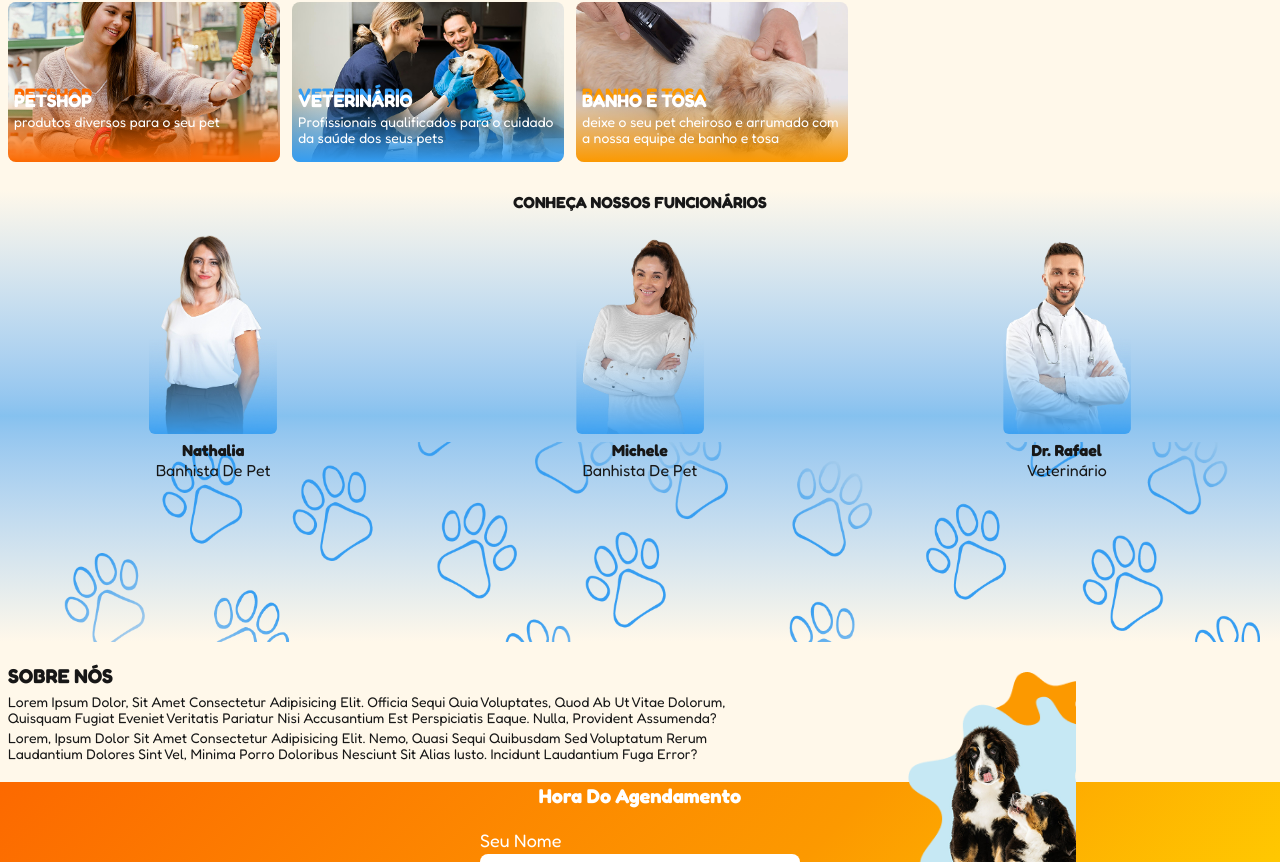
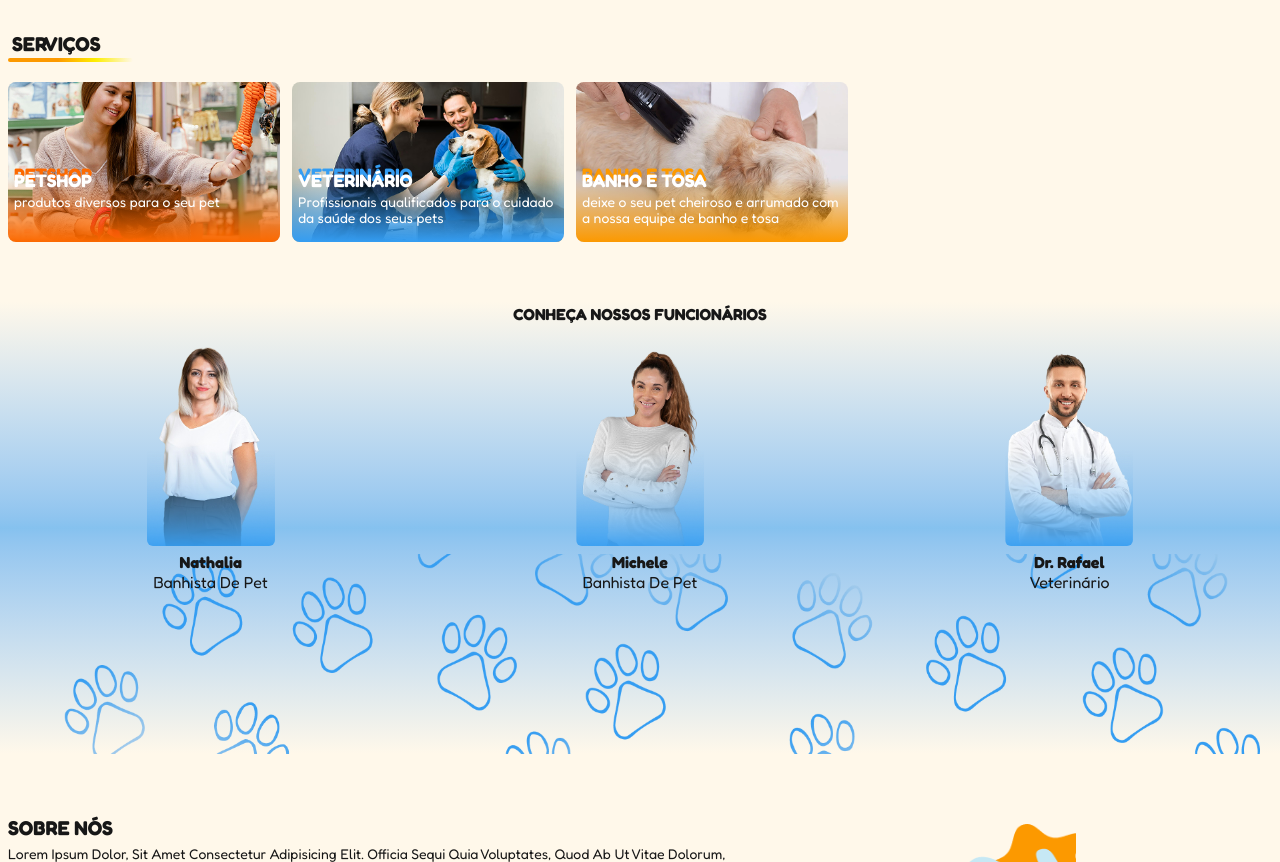
Before and after one commit to marcusvhx/pais-de-pet, a Next.js app: page / in a window 1280 px wide. Shown: the part 1738-2600 px from the top of the page. Built offline with nearby package versions, Linux system fonts and the light colour scheme.

Commit message:
ajuste de espaçamento

```diff
--- a/app/page.tsx
+++ b/app/page.tsx
@@ -10,7 +10,7 @@ export default function SPA() {
   return (
     <main>
       <Header />
-      <div className="flex flex-col gap-5">
+      <div className="flex flex-col gap-15">
         <Home />
         <Store />
         <Services />
--- a/components/Employees.tsx
+++ b/components/Employees.tsx
@@ -11,12 +11,12 @@ export default function Employees({}: {}) {
     { image: employee3, name: "Dr. Rafael", profession: "veterinário" },
   ];
   return (
-    <section className="flex flex-col w-full h-fit bg-linear-to-b from-background via-cerulean/60 to-background mt-2">
+    <section className="flex flex-col w-full h-fit bg-linear-to-b from-background via-cerulean/60 to-background">
       <h2 className="font-lg uppercase font-bold text-center mb-5">
         conheça nossos funcionários
       </h2>
 
-      <div className="flex justify-around flex-wrap w-full">
+      <div className="flex gap-2 justify-around flex-wrap w-full">
         {employeesList.map((emp, idx) => (
           <div className="flex flex-col items-center z-1" key={`eployee${idx}`}>
             <div className="h-50 w-32 relative">
--- a/components/Store.tsx
+++ b/components/Store.tsx
@@ -22,7 +22,7 @@ export default function Store({}: {}) {
     { image: product3, name: "ração goldeN cão adulto", price: 130 },
   ];
   return (
-    <section className="">
+    <section className="w-full h-fit">
       <SectoinTittle tittle="Produtos" />
       <div className="flex pt-5 px-2 gap-3 overflow-auto scroll-hidden">
         {itemsImagesUrl.map((product, idx) => (
```
